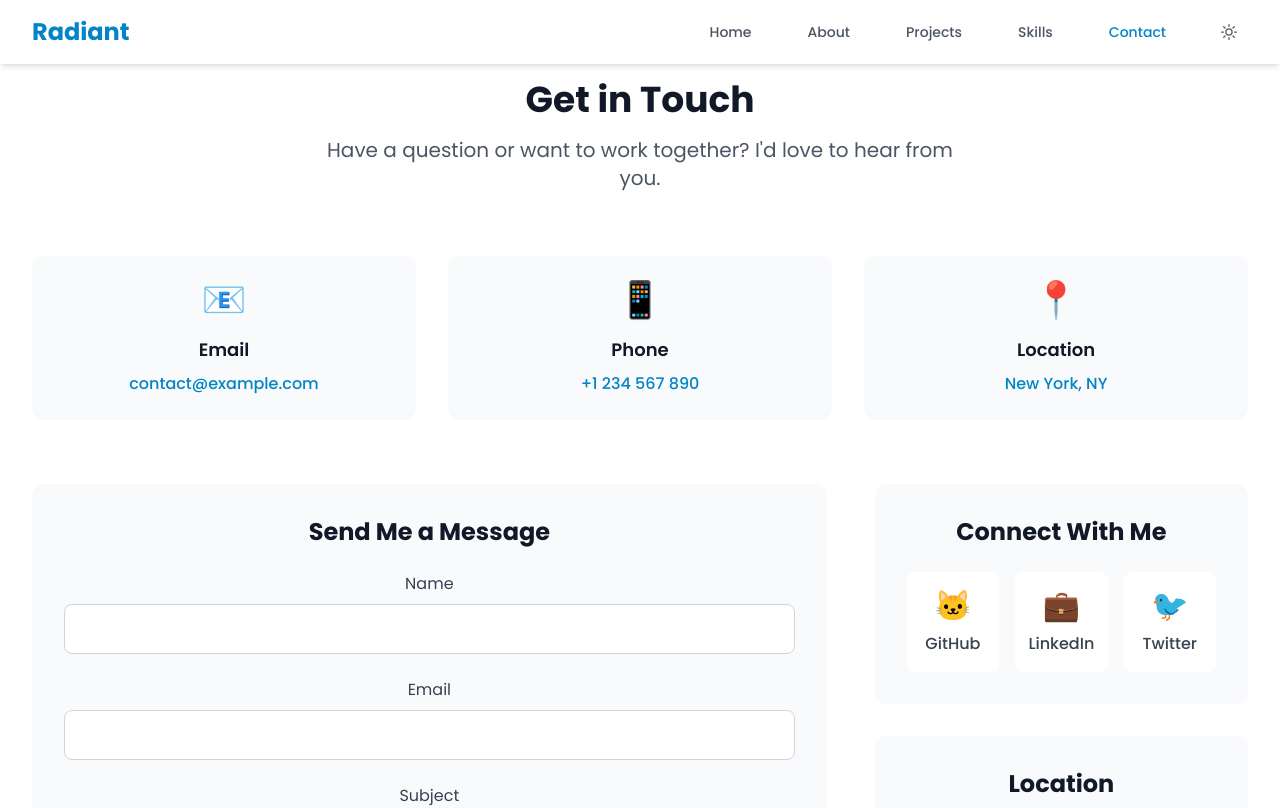
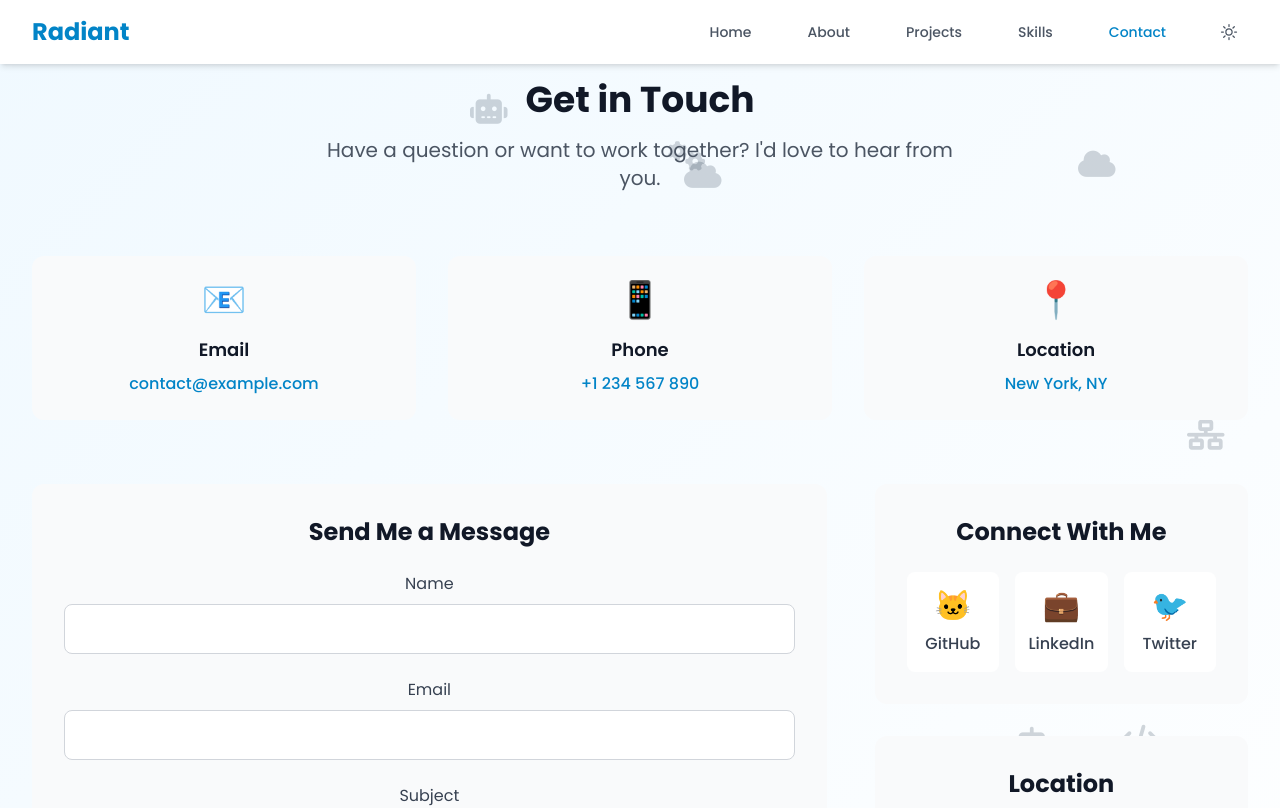
Before and after one commit to Radiant-O/portfolio_v2, a Vue app: page /contact in a window 1280 px wide. Shown: the top 808 px of the page. Built offline with nearby package versions, Linux system fonts and the light colour scheme.

Commit message:
added background to homepage

```diff
--- a/src/views/About.vue
+++ b/src/views/About.vue
@@ -83,7 +83,7 @@ onMounted(() => {
     <div class="max-w-7xl mx-auto px-4 sm:px-6 lg:px-8">
       <div>
         <!-- Profile Section -->
-        <section class="mb-20">
+        <section>
           <div class="grid grid-cols-1 md:grid-cols-2 gap-12 items-center">
             <div class="profile-content">
               <h1 class="text-4xl font-bold text-gray-900 dark:text-white mb-6">
@@ -122,7 +122,7 @@ onMounted(() => {
         </section>
 
         <!-- Stats Section -->
-        <section class="stats-section py-16 mb-20">
+        <section class="stats-section py-16">
           <div class="grid grid-cols-2 md:grid-cols-4 gap-8">
             <div
               v-for="(stat, index) in stats"
@@ -139,16 +139,6 @@ onMounted(() => {
           </div>
         </section>
 
-        <!-- Floating Icons Section -->
-        <!-- <section class="floating-icons-section">
-          <div class="flex justify-center space-x-6">
-            <img src="https://cdn.jsdelivr.net/gh/devicons/devicon/icons/javascript/javascript-original.svg" alt="JavaScript" class="w-12 h-12" />
-            <img src="https://cdn.jsdelivr.net/gh/devicons/devicon/icons/vuejs/vuejs-original.svg" alt="Vue.js" class="w-12 h-12" />
-            <img src="https://cdn.jsdelivr.net/gh/devicons/devicon/icons/react/react-original.svg" alt="React" class="w-12 h-12" />
-            <img src="https://cdn.jsdelivr.net/gh/devicons/devicon/icons/css3/css3-original.svg" alt="CSS3" class="w-12 h-12" />
-            <img src="https://cdn.jsdelivr.net/gh/devicons/devicon/icons/html5/html5-original.svg" alt="HTML5" class="w-12 h-12" />
-          </div>
-        </section> -->
 
         <!-- Experience Section -->
         <section class="experience-section">
--- a/src/views/Contact.vue
+++ b/src/views/Contact.vue
@@ -1,5 +1,6 @@
 <template>
-  <div class="min-h-screen py-20 bg-white dark:bg-gray-900">
+  <div class="min-h-screen py-20">
+    <AnimatedBackground />
     <div class="max-w-7xl mx-auto px-4 sm:px-6 lg:px-8">
       <!-- Header -->
       <div class="text-center mb-16">
@@ -133,6 +134,7 @@
 <script setup>
 import { ref, onMounted } from 'vue'
 import gsap from 'gsap'
+import AnimatedBackground from '../components/AnimatedBackground.vue'
 
 const formData = ref({
   name: '',
--- a/src/views/Home.vue
+++ b/src/views/Home.vue
@@ -37,7 +37,7 @@
     </section>
 
     <!-- Skills Section -->
-    <section id="skills" class="py-20">
+    <section id="skills" class="py-8">
       <div class="absolute inset-0 bg-white/90 dark:bg-gray-700/30 backdrop-blur-sm"></div>
       <div class="relative z-10 max-w-7xl mx-auto px-4 sm:px-6 lg:px-8">
         <h2 class="text-3xl sm:text-4xl lg:text-5xl font-bold text-center text-gray-900 dark:text-white mb-16">
```
